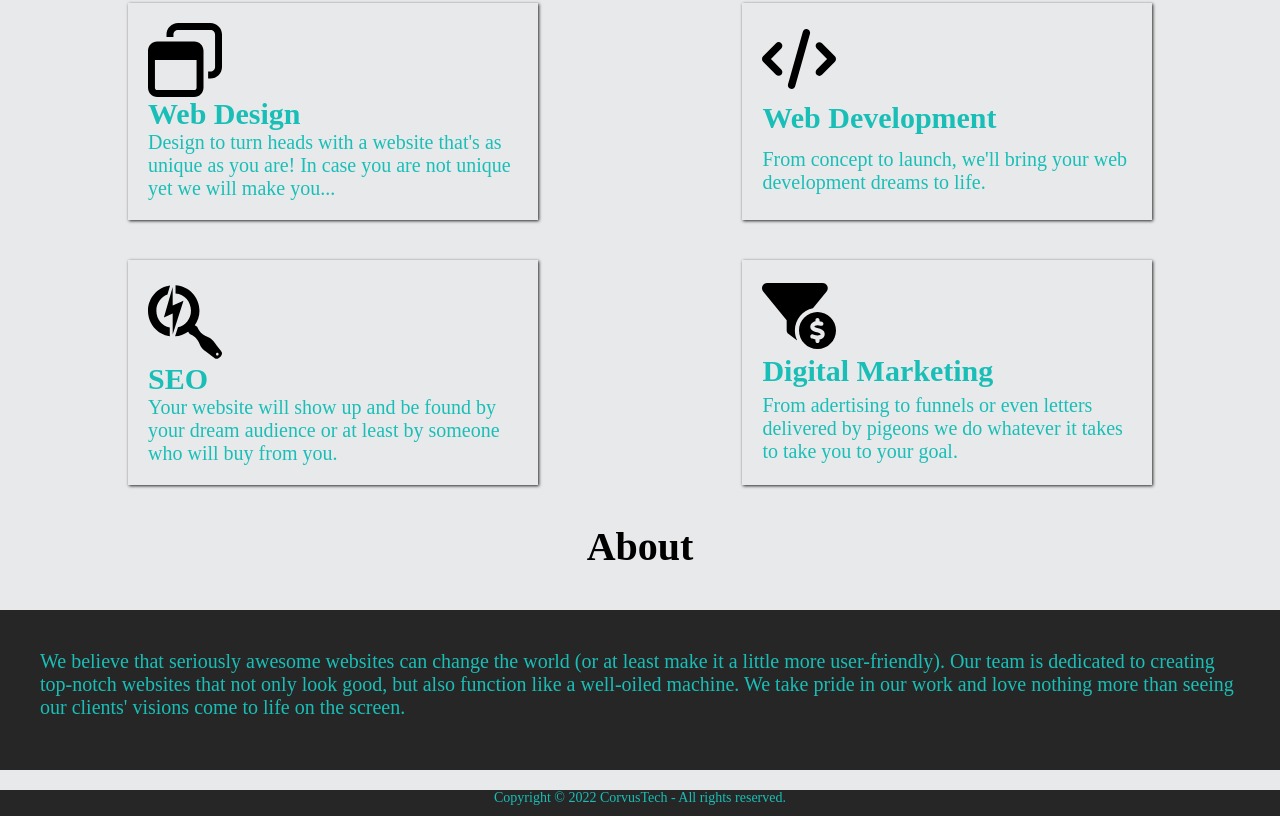
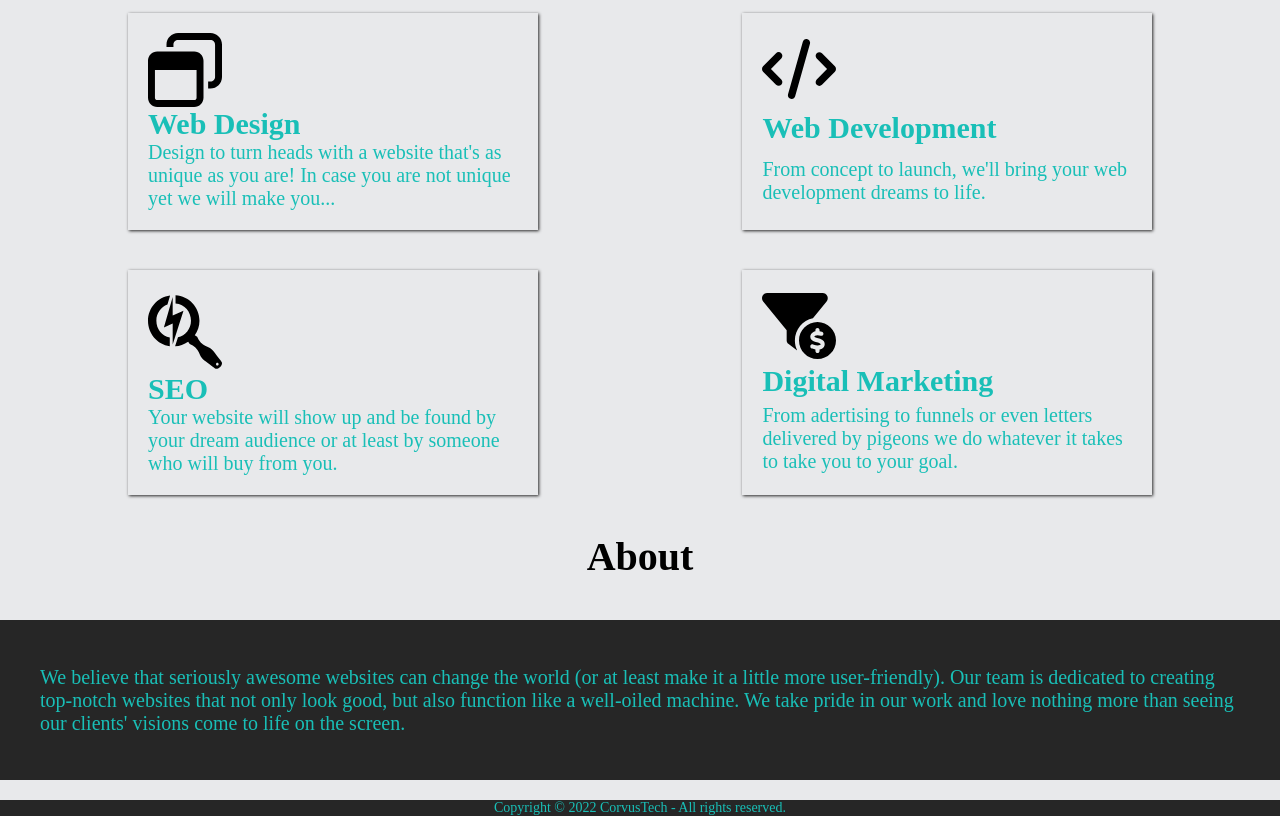
Before and after one commit to VDan007/corvusTech.io, a plain HTML site: page index.html in a window 1280 px wide. Shown: the part 1051-1867 px from the top of the page. Drawn offline with Linux system fonts and the light colour scheme; animation ran at ten frames a second.

Commit message:
scrollbar fixed

```diff
--- a/index.html
+++ b/index.html
@@ -24,6 +24,7 @@
    </div>
 
    <main>
+
           <h1 class="mainTitle">What we can do for you:</h1>
         <div class="services container" >
           <div class="card">
@@ -59,6 +60,7 @@
                </p>
           </div>
         </div>
+
         <h1 class="mainTitle">About</h1>
         <div class="container about">
           <p>  We believe that seriously awesome websites can change the world (or at least make it a little more user-friendly).
@@ -66,10 +68,9 @@
                We take pride in our work and love nothing more than seeing our clients' visions come to life on the screen.
           </p>
         </div>
-        <div class="contact">
 
-        </div>
    </main>
+
    <footer>
         Copyright © 2022 CorvusTech - All rights reserved.
    </footer>
@@ -77,5 +78,6 @@
 
 
     <script src="hero.js"></script>
+
 </body>
 </html>
--- a/style.css
+++ b/style.css
@@ -6,9 +6,9 @@
 }
 
 body{
-    position: relative;
-    height: 100vh;
-    width:100vw;
+
+    height: auto;
+    max-width:100vw;
 
     display: flex;
     flex-direction: column;
@@ -28,11 +28,13 @@ body{
 
 header{
     position: sticky;
-    top: 10px;
+    top: 0px;
     display: flex;
     padding-top: 1em;
     margin-bottom: 2em;
+    backdrop-filter: blur(1.7px);
     z-index: 80;
+
 
 
 
@@ -83,6 +85,10 @@ nav a:hover{
     position: relative;
     margin-bottom: 7em;
     min-height: 80vh;
+
+
+
+
 
 }
 
@@ -152,14 +158,19 @@ main{
 .icon{
     width: 20%;
 
+
 }
 
 .about{
-    width: 100vw;
+    width: 100%;
     background-color: #262626;
     color: #19bfb7;
     padding: 2em;
     height: 20vh;
+    display: flex;
+    justify-content:center;
+    align-items: center;
+
 }
 
 /* |||||||||||||||| main ||||||||||||||||||||||||\*/
```
